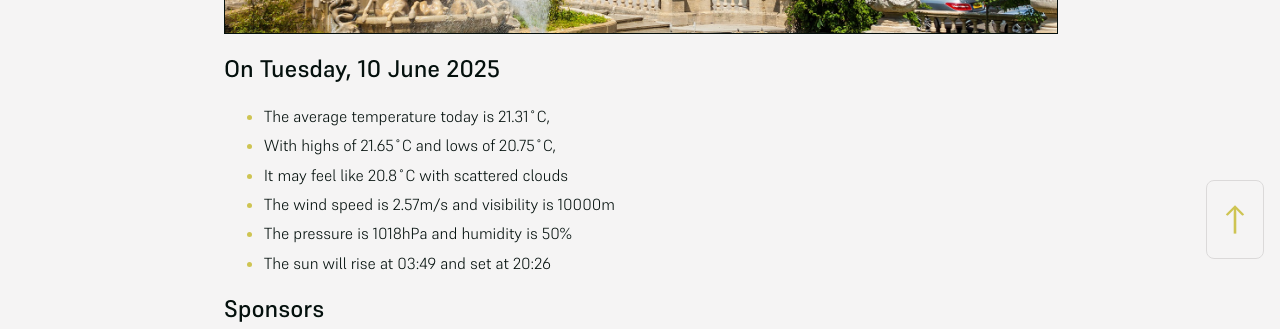
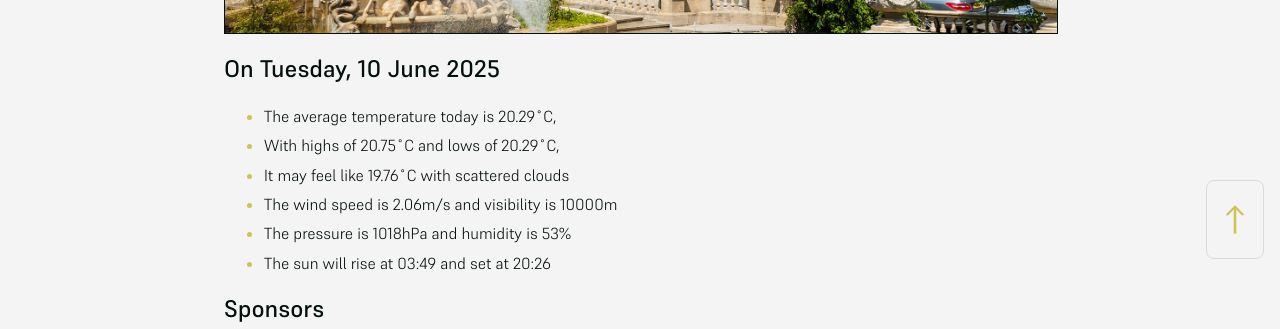
Before and after one commit to mat-0/cheltenham-open-data, a Jekyll site: the page built from index.md, in a window 1280 px wide. Shown: the part 625-954 px from the top of the page. Built offline with Jekyll 4.4.1, drawn with Linux system fonts in a browser that asks for light colours.

Commit message:
Updated 2025-06-10 17:57:49

```diff
--- a/index.md
+++ b/index.md
@@ -10,11 +10,11 @@ seo: Menu
 <!-- weather_marker starts -->
 ## On Tuesday, 10 June 2025
 
-- The average temperature today is 21.31˚C,
-- With highs of 21.65˚C and lows of 20.75˚C,
-- It may feel like 20.8˚C with scattered clouds
-- The wind speed is 2.57m/s and visibility is 10000m
-- The pressure is 1018hPa and humidity is 50%
+- The average temperature today is 20.29˚C,
+- With highs of 20.75˚C and lows of 20.29˚C,
+- It may feel like 19.76˚C with scattered clouds
+- The wind speed is 2.06m/s and visibility is 10000m
+- The pressure is 1018hPa and humidity is 53%
 - The sun will rise at 03:49 and set at 20:26
 
 <!-- weather_marker ends -->
```
Also changed, not shown: _data/flood.json (+5 -69 lines), _pages/news.md (+12 -12 lines).
